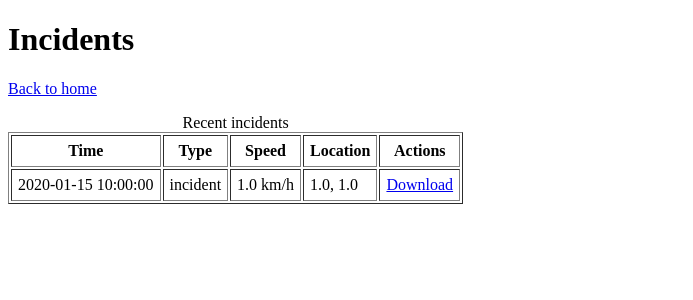
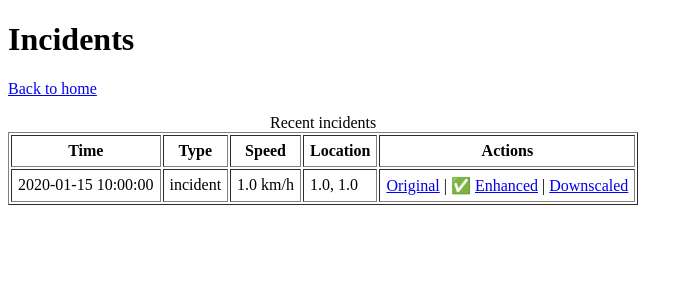
Before and after one commit to ReebhuC/DashMan, a Flask app: page /incidents-page in a window 1280 px wide. Shown: the top 300 px of the page, without its empty margins (0-693 px from the left). Run offline with Flask 3, Linux system fonts and the light colour scheme; tables that the repository leaves empty hold one stand-in row (values such as "Sample post").

Commit message:
Option added to see downsclaed version as well as upscaled version (tested/working)

```diff
--- a/app/models.py
+++ b/app/models.py
@@ -19,6 +19,8 @@ class Incident(db.Model):
     # Metadata
     directory = db.Column(db.String(500))
     video_path = db.Column(db.String(500))
+    enhanced_video_path = db.Column(db.String(500)) # For AI Upscaled version
+    downscaled_video_path = db.Column(db.String(500)) # For "Before AI" version (Comparison)
 
     # Telemetry
     max_speed = db.Column(db.Float, default=0.0)
@@ -39,5 +41,7 @@ class Incident(db.Model):
             "max_speed": self.max_speed,
             "start_lat": self.start_lat,
             "start_lng": self.start_lng,
-            "video_path": self.video_path
+            "video_path": self.video_path,
+            "enhanced_video_path": self.enhanced_video_path,
+            "downscaled_video_path": self.downscaled_video_path
         }
--- a/app/routes.py
+++ b/app/routes.py
@@ -24,7 +24,9 @@ def incidents_page():
             "type": "incident",
             "location": f"{i.start_lat}, {i.start_lng}",
             "speed": f"{i.max_speed} km/h",
-            "id": i.id
+            "id": i.id,
+            "enhanced_video": i.enhanced_video_path,
+            "downscaled_video": i.downscaled_video_path
         })
 
     return render_template("incidents.html", incidents=formatted)
@@ -136,4 +138,49 @@ def trigger_incident():
         result = ai.fake_camera_enhance()
         return jsonify(result)
 
-    return jsonify({"error": "AI Engine not loaded"}), 500
+@api_bp.route("/incident/<int:incident_id>/enhance")
+def enhance_incident_video(incident_id):
+    incident = Incident.query.get_or_404(incident_id)
+
+    if not incident.video_path or not os.path.exists(incident.video_path):
+        return jsonify({"error": "Original video not found"}), 404
+
+    ai = current_app.config.get('AI_ENGINE')
+    if not ai:
+        return jsonify({"error": "AI Engine not loaded"}), 500
+
+    # Output path
+    base, ext = os.path.splitext(incident.video_path)
+    enhanced_path = f"{base}_enhanced{ext}"
+
+    # Run AI (Blocking call - simplistic for now)
+    # returns: success, path_or_error
+    result, msg = ai.upscale_video_file(incident.video_path, enhanced_path)
+
+    if result is True:
+        incident.enhanced_video_path = enhanced_path
+        incident.downscaled_video_path = msg # msg is the path in success case
+        db.session.commit()
+        return jsonify({
+            "status": "success",
+            "enhanced_path": enhanced_path,
+            "downscaled_path": incident.downscaled_video_path
+        })
+    else:
+        return jsonify({"error": msg}), 500
+
+@api_bp.route("/incident/<int:incident_id>/download_enhanced")
+def download_enhanced_video(incident_id):
+    incident = Incident.query.get_or_404(incident_id)
+    if not incident.enhanced_video_path or not os.path.exists(incident.enhanced_video_path):
+        return abort(404, description="Enhanced video not ready")
+
+    return send_file(incident.enhanced_video_path, as_attachment=True)
+
+@api_bp.route("/incident/<int:incident_id>/download_downscaled")
+def download_downscaled_video(incident_id):
+    incident = Incident.query.get_or_404(incident_id)
+    if not incident.downscaled_video_path or not os.path.exists(incident.downscaled_video_path):
+        return abort(404, description="Downscaled video not ready")
+
+    return send_file(incident.downscaled_video_path, as_attachment=True)
--- a/app/templates/incidents.html
+++ b/app/templates/incidents.html
@@ -25,13 +25,52 @@
       <td>{{ inc.type }}</td>
       <td>{{ inc.speed }}</td>
       <td>{{ inc.location }}</td>
-      <td><a href="/incident/{{ inc.id }}/video">Download</a></td>
+      <td>
+        <a href="/incident/{{ inc.id }}/video">Original</a>
+        |
+        {% if inc.enhanced_video %}
+        ✅ <a href="/incident/{{ inc.id }}/download_enhanced">Enhanced</a>
+        | <a href="/incident/{{ inc.id }}/download_downscaled">Downscaled</a>
+        {% else %}
+        <button onclick="enhanceVideo('{{ inc.id }}', this)">Enhance (AI)</button>
+        <span id="status-{{ inc.id }}"></span>
+        {% endif %}
+      </td>
     </tr>
     {% endfor %}
   </table>
   {% else %}
   <p>No incidents yet.</p>
   {% endif %}
+
+  <script>
+    function enhanceVideo(id, btn) {
+      btn.disabled = true;
+      btn.innerText = "Enhancing...";
+      const statusSpan = document.getElementById('status-' + id);
+      statusSpan.innerText = " ⏳ Processing...";
+
+      fetch('/incident/' + id + '/enhance')
+        .then(response => response.json())
+        .then(data => {
+          if (data.status === 'success') {
+            btn.style.display = 'none';
+            statusSpan.innerHTML = `
+                ✅ <a href="/incident/${id}/download_enhanced">Enhanced</a>
+                | <a href="/incident/${id}/download_downscaled">Downscaled</a>`;
+          } else {
+            btn.disabled = false;
+            btn.innerText = "Enhance (AI)";
+            statusSpan.innerText = " ❌ Error: " + data.error;
+          }
+        })
+        .catch(err => {
+          btn.disabled = false;
+          btn.innerText = "Enhance (AI)";
+          statusSpan.innerText = " ❌ Network Error";
+        });
+    }
+  </script>
 </body>
 
 </html>
--- a/dashman_ai.py
+++ b/dashman_ai.py
@@ -93,7 +93,8 @@ class DashManAI:
                 processed BOOLEAN,
                 incident_type TEXT,
                 status TEXT,
-                raw_video_path TEXT
+                raw_video_path TEXT,
+                enhanced_video_path TEXT
         )''')
         conn.commit()
         conn.close()
@@ -146,6 +147,71 @@ class DashManAI:
             "filename": filename
         }
 
+    def upscale_video_file(self, input_path, output_path):
+        if self.sr_live is None:
+            return False, "AI Model not loaded"
+
+        if not os.path.exists(input_path):
+            return False, "Input file not found"
+
+        try:
+            cap = cv2.VideoCapture(input_path)
+            width = int(cap.get(cv2.CAP_PROP_FRAME_WIDTH))
+            height = int(cap.get(cv2.CAP_PROP_FRAME_HEIGHT))
+            fps = cap.get(cv2.CAP_PROP_FPS)
+
+            # ESPCN x2 upscaling
+            # We want Output = Input Resolution.
+            # So we must DOWNSCALE inputs by 0.5x first.
+
+            # Setup Paths
+            base, ext = os.path.splitext(output_path)
+            downscaled_path = output_path.replace("_enhanced", "_downscaled") # Assumption on naming
+
+            fourcc = cv2.VideoWriter_fourcc(*'mp4v')
+
+            # Writer 1: Enhanced (Full Res)
+            out = cv2.VideoWriter(output_path, fourcc, fps, (width, height))
+
+            # Writer 2: Downscaled (Half Res - 360p)
+            # wait, user wants to compare.
+            # If we save the 360p file, they can see the blur.
+            # OR do we want to resize it back up to 720p (nearest neighbor) to show the pixelation?
+            # User said: "download the downscaled video"
+            # I will save the RAW 360p file.
+            out_small = cv2.VideoWriter(downscaled_path, fourcc, fps, (width // 2, height // 2))
+
+            frame_count = 0
+            while True:
+                ret, frame = cap.read()
+                if not ret: break
+
+                # 1. Downscale (to make the AI work for restoration)
+                small = cv2.resize(frame, (width // 2, height // 2), interpolation=cv2.INTER_AREA)
+                out_small.write(small)
+
+                # 2. Upscale
+                enhanced = self.sr_live.upsample(small)
+
+                # 3. Ensure exact match (sometimes model adds 1-2px padding)
+                if enhanced.shape[1] != width or enhanced.shape[0] != height:
+                    enhanced = cv2.resize(enhanced, (width, height))
+
+                out.write(enhanced)
+                frame_count += 1
+
+            cap.release()
+            out.release()
+            out_small.release()
+            print(f"✅ Upscaling complete: {frame_count} frames. Saved Downscaled too: {downscaled_path}")
+            return True, downscaled_path
+            print(f"✅ Upscaling complete: {frame_count} frames")
+            return True, "Success"
+
+        except Exception as e:
+            print(f"❌ Upscaling failed: {e}")
+            return False, str(e)
+
     # Stream functions
     def live_2x(self):
         if self.streaming: return
```
Also changed, not shown: 3 other files.
